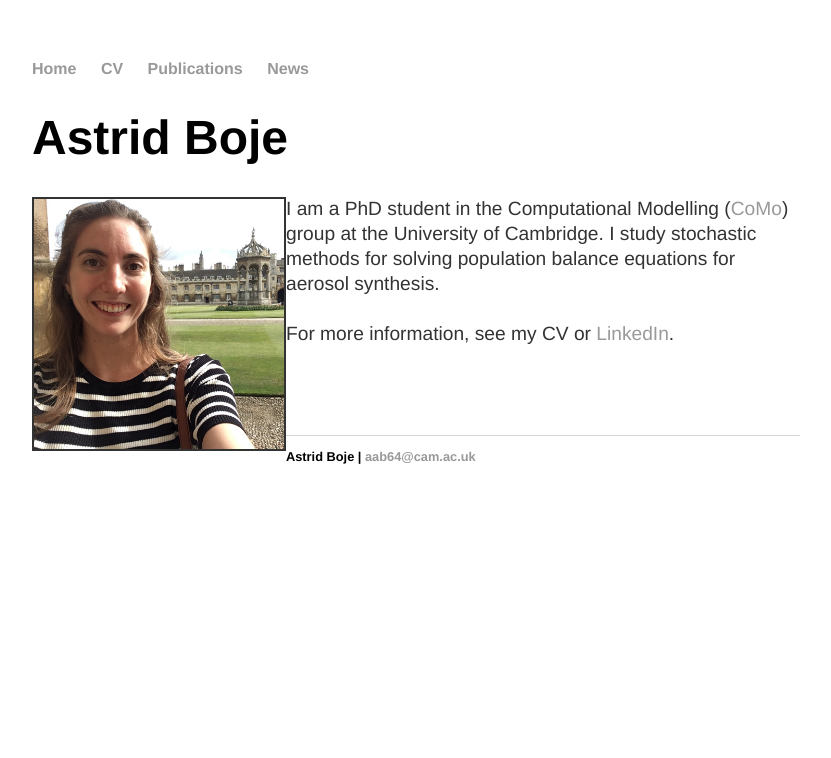
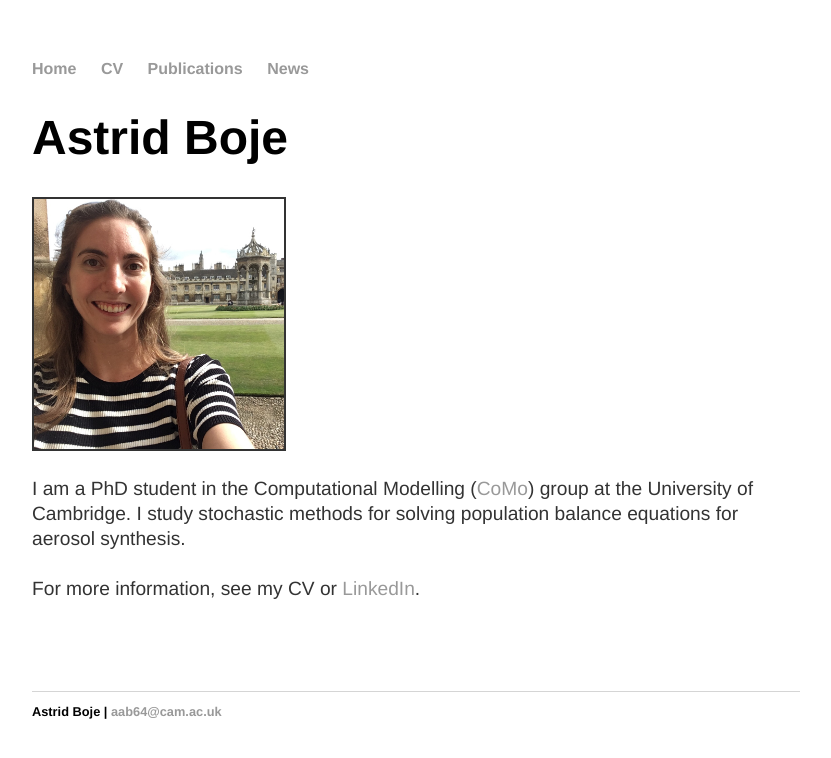
Before and after one commit to aab64/aab64.github.io, a Jekyll site: the page built from index.html, in a window 1280 px wide. Shown: the top 758 px of the page, without its empty margins (224-1055 px from the left). Built offline with Jekyll 4.4.1, drawn with Linux system fonts in a browser that asks for light colours.

Commit message:
Update index.html

```diff
--- a/index.html
+++ b/index.html
@@ -9,7 +9,7 @@ title: Astrid Boje | PhD Student | CoMo Group | University of Cambridge
 
 <div class="blurb">
 	<p>
-		<img src="/images/Me_in_Cam.jpg" height="auto" width="250px" border="2px solid grey" style="float: left;">
+		<img src="/images/Me_in_Cam.jpg" height="auto" width="250px" border="2px solid grey">
 	</p>
 	<p>
 		I am a PhD student in the Computational Modelling (<a href="http://como.ceb.cam.ac.uk/index.php?Page=People&Section=aab64">CoMo</a>)
```
